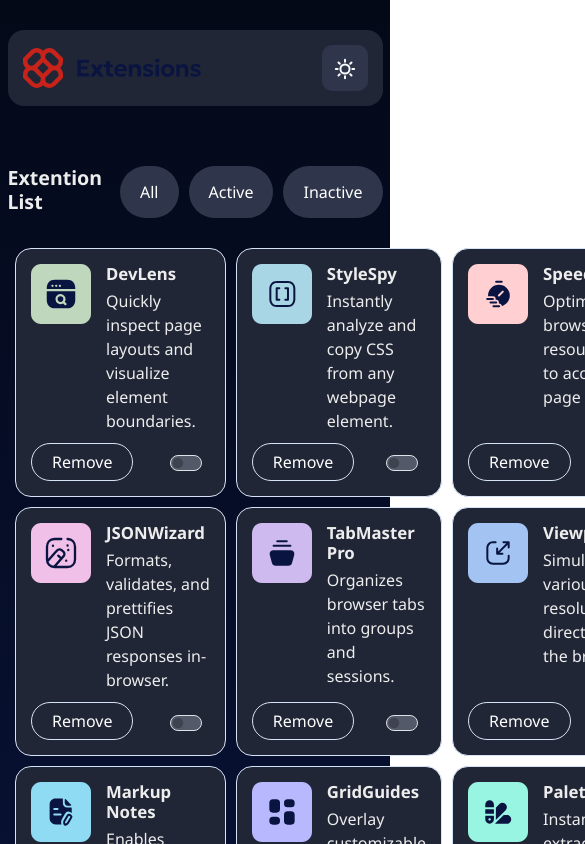
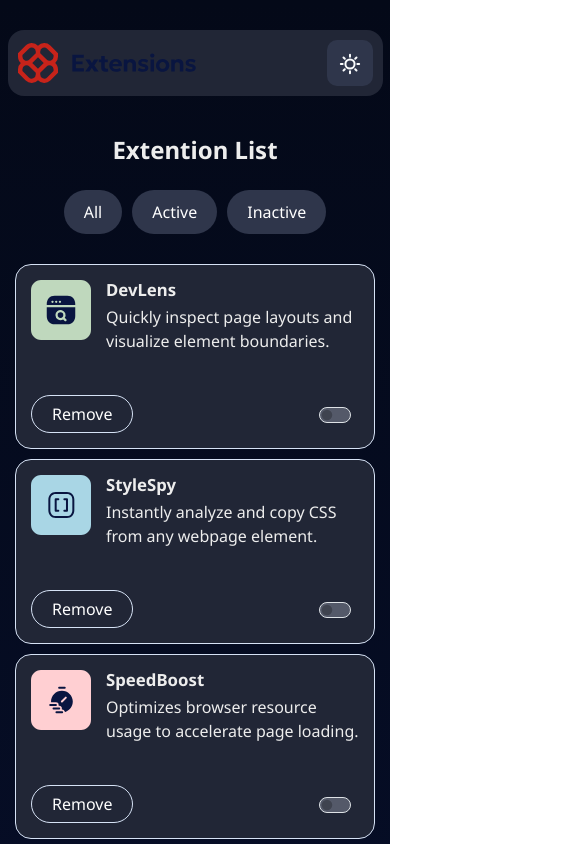
Before and after one commit to Sandeep-Murmu/FM-browser-extensions-manager-ui-main, a React (Create React App) app: page / in a window 390 px wide. Shown: the top 844 px of the page, 585 px wide, since content can reach past the window. Built offline with nearby package versions, Linux system fonts and the light colour scheme.

Commit message:
update responsive ui

```diff
--- a/src/App.js
+++ b/src/App.js
@@ -4,9 +4,6 @@ import ExtententionTab from "./components/extention-tab";
 import extentionsData from "./data.json";
 
 function App() {
-  // extentionsData.forEach((extention) => {
-  //   console.log(extention.name);
-  // });
 
   return (
     <div className="App">
--- a/src/components/extention-header.js
+++ b/src/components/extention-header.js
@@ -4,7 +4,7 @@ import ButtonIcon from "./icon-Button";
 export default function ExtentionHeader() {
   return (
     <>
-      <div className="extention-header p-4">
+      <div className="extention-header">
         <img src="./assets/images/logo.svg" alt="logo" />
         <ButtonIcon
           btnClass="button--icon"
--- a/src/components/extention-list.js
+++ b/src/components/extention-list.js
@@ -5,10 +5,7 @@ export default function ExtentionList({ extentions }) {
     <>
       {/* <div className="extention-list container text-left"> */}
       <div className="extention-list container text-left  ">
-        <div
-          style={{ gridTemplateColumns: "1fr 1fr 1fr" }}
-          className="d-grid gap-3"
-        >
+        <div className="extention-grid d-grid gap-3">
           {extentions.map((ext, i) => (
             <Extention key={i} extention={ext} />
           ))}
--- a/src/index.css
+++ b/src/index.css
@@ -65,6 +65,7 @@ body {
   border-radius: 1.6rem;
   display: flex;
   justify-content: space-between;
+  padding: 1.4rem;
 }
 
 /* .extention-header__btn:active, */
@@ -94,6 +95,7 @@ body {
 .extention-tab {
   display: flex;
   justify-content: space-between;
+  align-items: center;
   margin-top: 6rem;
 }
 
@@ -109,6 +111,10 @@ body {
 
 .extention-list {
   margin-top: 3rem;
+}
+
+.extention-grid {
+  grid-template-columns: repeat(3, 1fr);
 }
 
 .extention-box {
@@ -152,3 +158,33 @@ p.extention-box--para {
   background-color: var(--Red-400);
   box-shadow: 0 0 0 0.2rem hsla(3, 86%, 64%, 0.721);
 }
+
+@media only screen and (max-width: 992px) {
+  .extention-grid {
+    grid-template-columns: repeat(2, 1fr);
+  }
+}
+
+@media only screen and (max-width: 767px) {
+  .extention-grid {
+    grid-template-columns: 1fr;
+  }
+}
+
+@media only screen and (max-width: 576px) {
+
+  .extention-header {
+    padding: 1rem;
+  }
+
+  .extention-tab {
+    flex-direction: column;
+    align-items: center;
+    gap: 2rem;
+    margin-top: 4rem;
+  }
+
+  .extention-tab__heading {
+    font-size: 2.4rem;
+  }
+}
```
